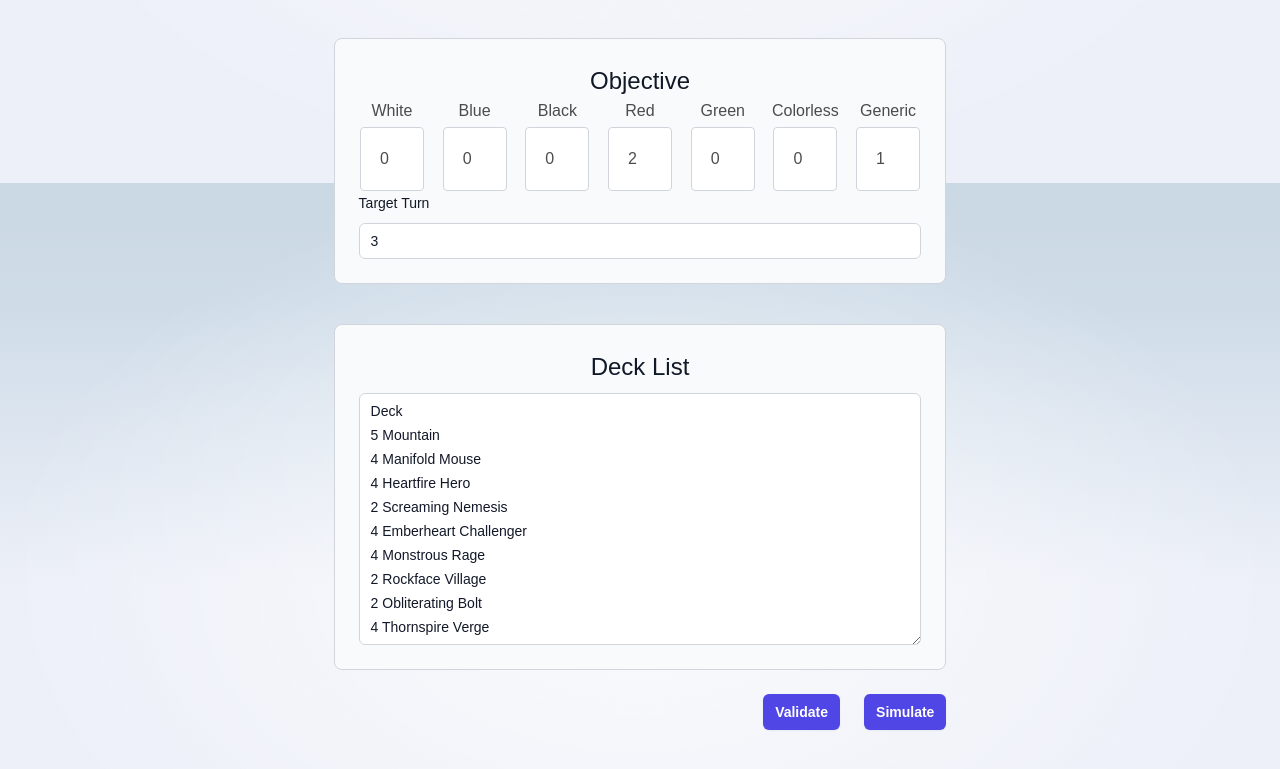
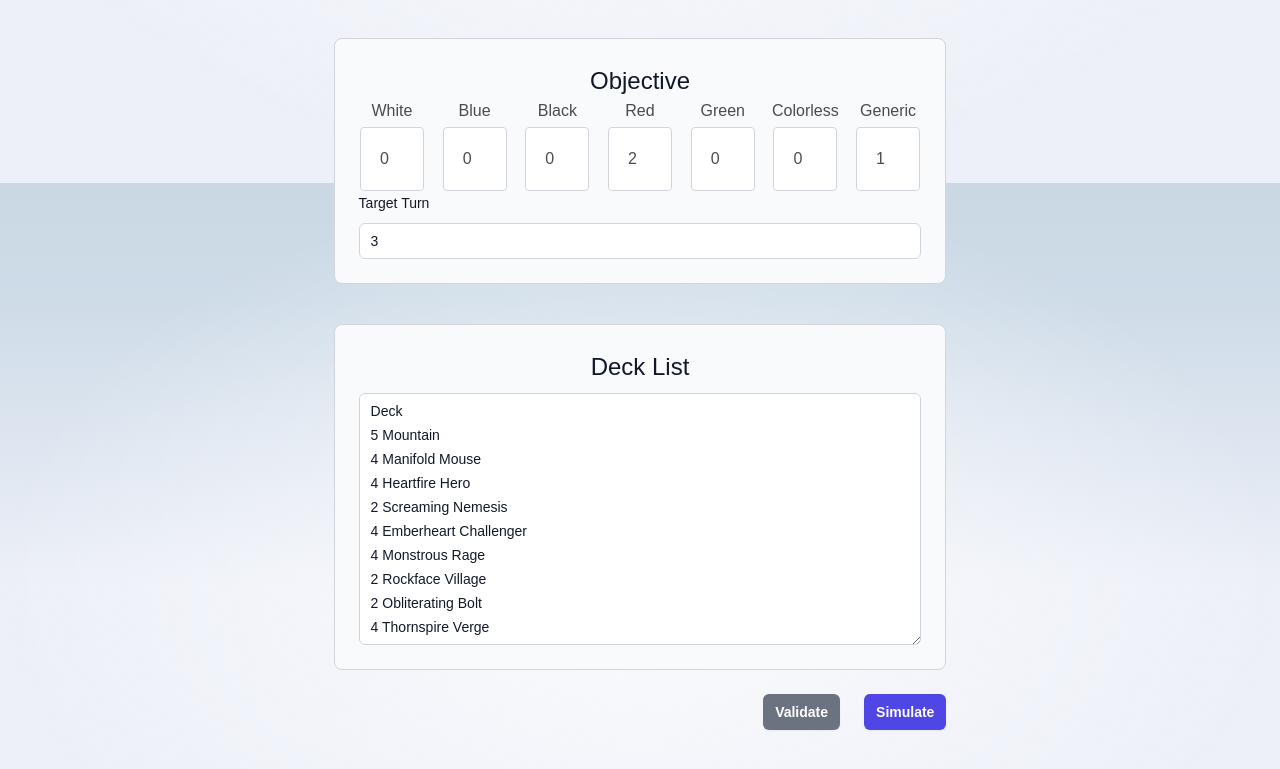
Before and after one commit to CallMeCCLemon/manabase-simulation-webapp, a SvelteKit app: page / in a window 1280 px wide. Shown: the part 617-1386 px from the top of the page. Built offline with nearby package versions, Linux system fonts and the light colour scheme.

Commit message:
Removing reloading of output pane when resubmitting request

```diff
--- a/src/routes/+page.svelte
+++ b/src/routes/+page.svelte
@@ -30,8 +30,6 @@
 		targetTurn: number,
 		gqlEndpoint: string,
 		onThePlay: boolean) {
-		result = defaultResult;
-
 		let formattedManaCost: string[] = [];
 		Object.entries(manaCost).forEach(
 			([color, cost]) => {
--- a/src/routes/RequestForm.svelte
+++ b/src/routes/RequestForm.svelte
@@ -75,11 +75,8 @@ Sideboard
 	}
 
 	async function handleValidate(formData: FormData) {
-		// event.preventDefault();
 		const formValues = Object.fromEntries(formData.entries());
 		console.log('Form Data:', formValues['deck-list']);
-
-		// const formData = new FormData(event.currentTarget as HTMLFormElement);
 		validate(formValues['deck-list'], gqlEndpoint);
 	}
 
@@ -212,7 +209,7 @@ Sideboard
 					{#if !result.inProgress}
 						<button
 							type="button"
-							class="rounded-md bg-indigo-600 px-3 py-2 text-sm font-semibold text-white shadow-sm hover:bg-indigo-500 focus-visible:outline focus-visible:outline-2 focus-visible:outline-offset-2 focus-visible:outline-indigo-600"
+							class="rounded-md bg-gray-500 px-3 py-2 text-sm font-semibold text-white shadow-sm hover:bg-indigo-500 focus-visible:outline focus-visible:outline-2 focus-visible:outline-offset-2 focus-visible:outline-indigo-600"
 							onclick={() => {
 								let form = document.querySelector('form');
 								if (form === null) {
```
